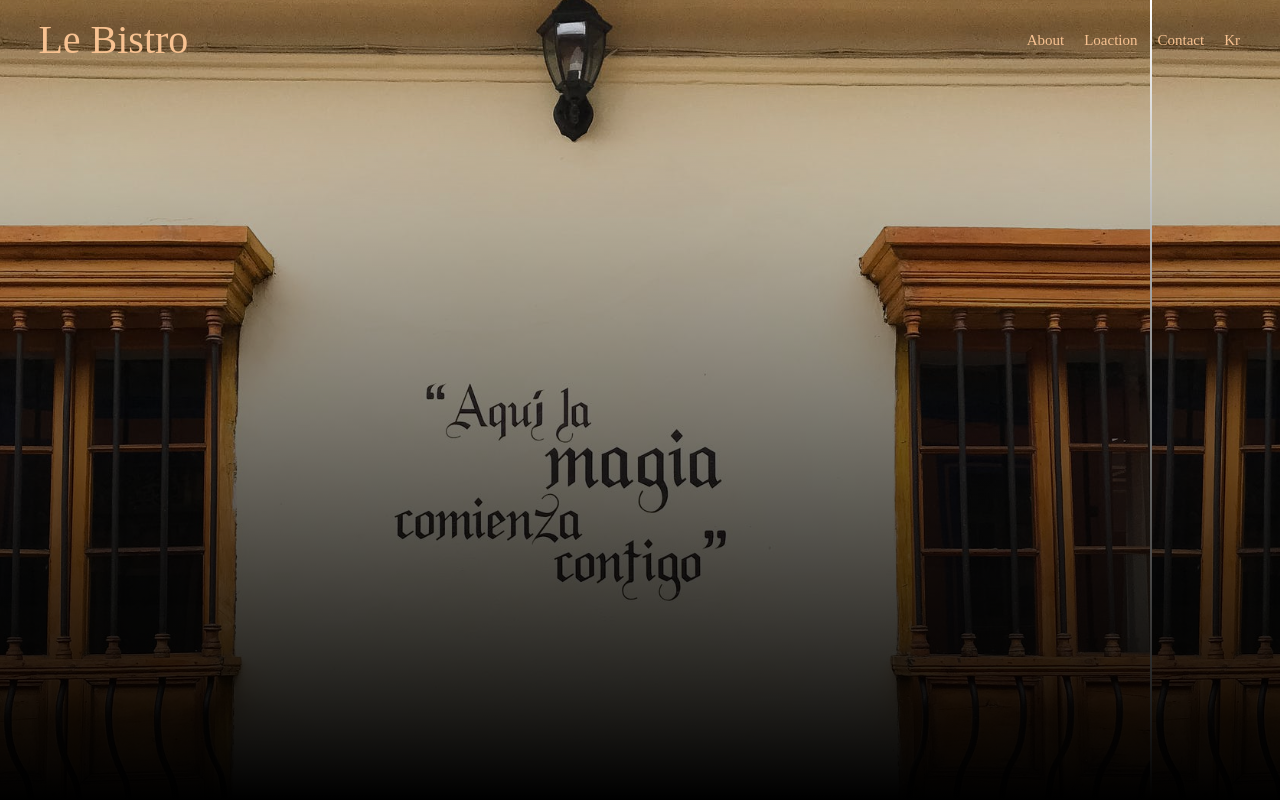
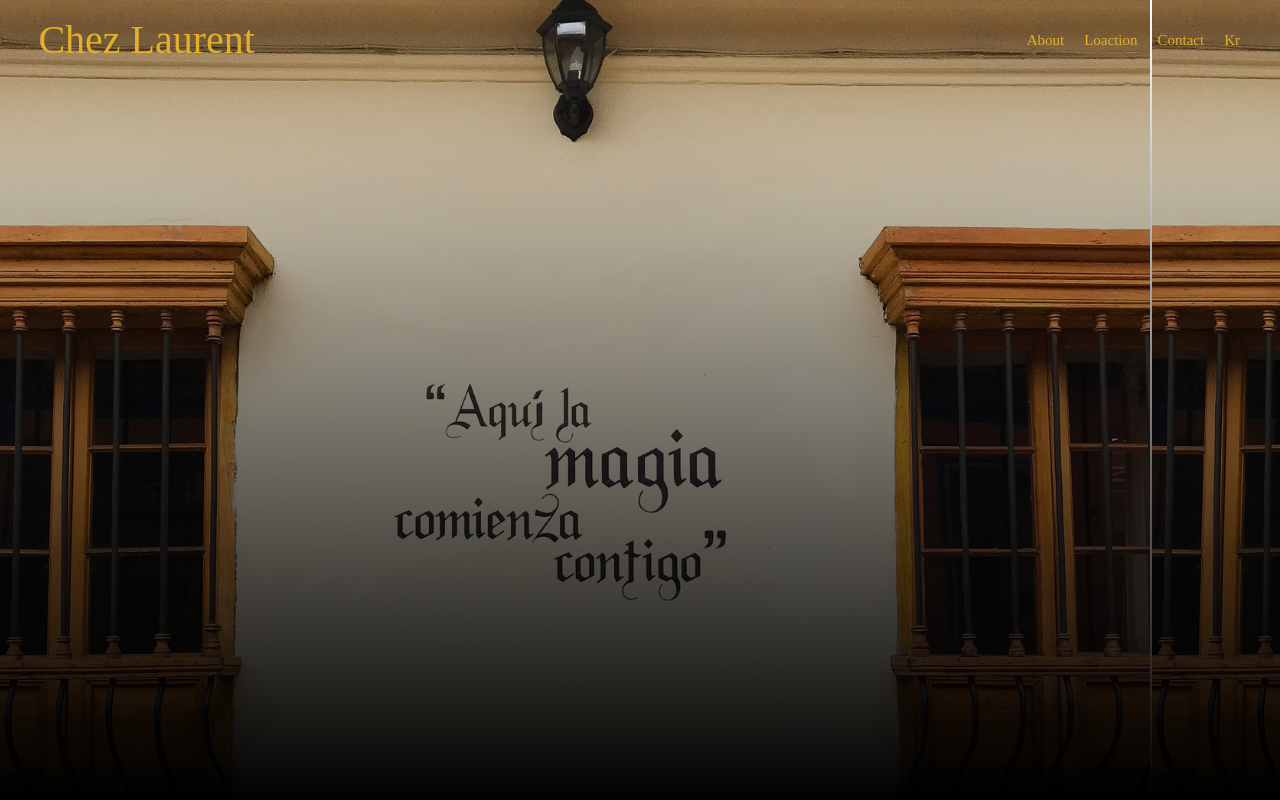
Before and after one commit to yugykim/le-bistro, a React (Create React App) app: page / in a window 1280 px wide. Shown: the top 800 px of the page. Built offline with nearby package versions, Linux system fonts and the light colour scheme.

Commit message:
changed Nav color and Restaurant Name

```diff
--- a/src/App.js
+++ b/src/App.js
@@ -3,9 +3,10 @@ import About from "./components/About";
 import Contact from "./components/Contact";
 import Location from "./components/Location";
 import PhotoList from "./components/PhotoList";
+import LoadingPage from "./components/Loading";
 import Footer from "./components/Footer";
 import styled, { createGlobalStyle } from 'styled-components';
-import { AnimatePresence, motion } from "framer-motion";
+import { useEffect, useState } from "react";
 
 const Globalstyle = createGlobalStyle`
   @import url('https://fonts.googleapis.com/css2?family=Source+Sans+Pro:ital,wght@0,400;1,200&display=swap');
@@ -64,9 +65,20 @@ const Main = styled.div`
 `;
 
 function App() {
+  const [Loading, setLoading] = useState(true);
+  useEffect(() => {
+    const timer = setTimeout(() => {
+      setLoading(false);
+    }, 1000);
+    return () => clearTimeout(timer);
+  }, []);
   return (
     <>
       <Globalstyle />
+      {Loading ?(
+        <LoadingPage />
+      ) : (
+        <>
           <Header />
           <About />
           <PhotoList />
@@ -75,6 +87,9 @@ function App() {
           <Contact />
           <Footer />
         </>
+      )}
+
+    </>
   );
 }
 
--- a/src/components/Header.jsx
+++ b/src/components/Header.jsx
@@ -23,7 +23,7 @@ const Col = styled.div`
 const H1 = styled.h1`
   margin-left: 3vw;
   font-size: 40px;
-  color: #f8c291;
+  color: #e1b12c;
 `;
 
 const Items = styled.ul`
@@ -40,23 +40,53 @@ const Item = styled.li`
   transition: color 0.3s ease-in-out;
   position: relative;
   font-size: 15px;
-  color: #f8c291;
+  color: #e1b12c;
 `;
 
-const MainPhoto = styled.div`
+const Main = styled(motion.div)``;
+
+const MainPhoto = styled(motion.div)`
   height: 100vh;
   width: 100vw;
   background-image: linear-gradient(rgba(0 ,0, 0, 0), rgba(0, 0, 0, 1)), url(${main});
 `;
+
+const Div = styled(motion.div)``;
 
 const navVariants = {
   top: {
     backgroundColor: "rgba(0, 0, 0, 0)",
   },
   scroll: {
-    backgroundColor: "rgba(10, 61, 98,1.0)",
+    backgroundColor: "rgba(25, 42, 86,1.0)",
   }
 }
+
+const container = {
+  hidden: {
+    opacity: 1,
+    scale: 0
+  },
+  visible: {
+    opacity: 1,
+    scale: 1,
+    transition: {
+      delayChildren: 0.1,
+      staggerChildren: 0.2
+    }
+  }
+};
+
+const item = {
+  hidden: {
+    y: 20,
+    opacity: 0
+  },
+  visible: {
+    y: 0,
+    opacity: 1
+  }
+};
 
 function Header() {
   const navAnimation = useAnimation();
@@ -79,7 +109,7 @@ function Header() {
         initial={"top"}
       >
         <Col>
-          <H1>Le Bistro</H1>
+          <H1>Chez Laurent</H1>
         </Col>
         <Col>
           <Items>
@@ -90,7 +120,14 @@ function Header() {
           </Items>
         </Col>
       </Nav>
-      <MainPhoto></MainPhoto>
+      <Main
+        variants={container}
+        initial="hidden"
+        animate="visible"
+      >
+        <MainPhoto key={1} className="item"></MainPhoto>
+        <Div key={2} className="item" variants={item}></Div>
+      </Main>
     </>
   );
 }
--- /dev/null
+++ b/src/components/Loading.jsx
@@ -0,0 +1,21 @@
+import styled from "styled-components";
+
+const Main = styled.div`
+  height: 100vh;
+  display: flex;
+  justify-content: center;
+  align-items: center;
+`;
+
+const H1 = styled.h1`
+  font-size: 100px;
+`;
+function Loading() {
+  return (
+    <Main>
+      <H1>Chez Laurent</H1>
+    </Main>
+  );
+}
+
+export default Loading;
```
Lines whose indentation alone changed are shown as unchanged.
